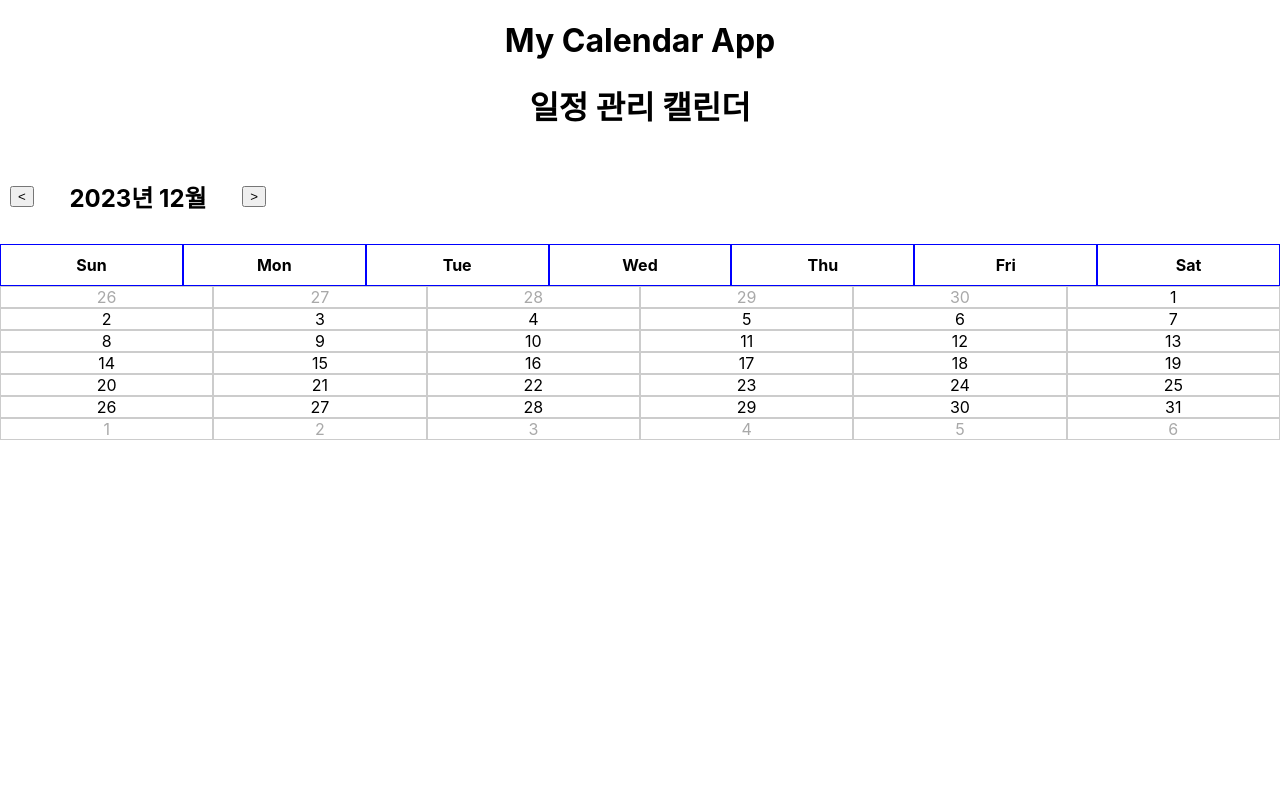
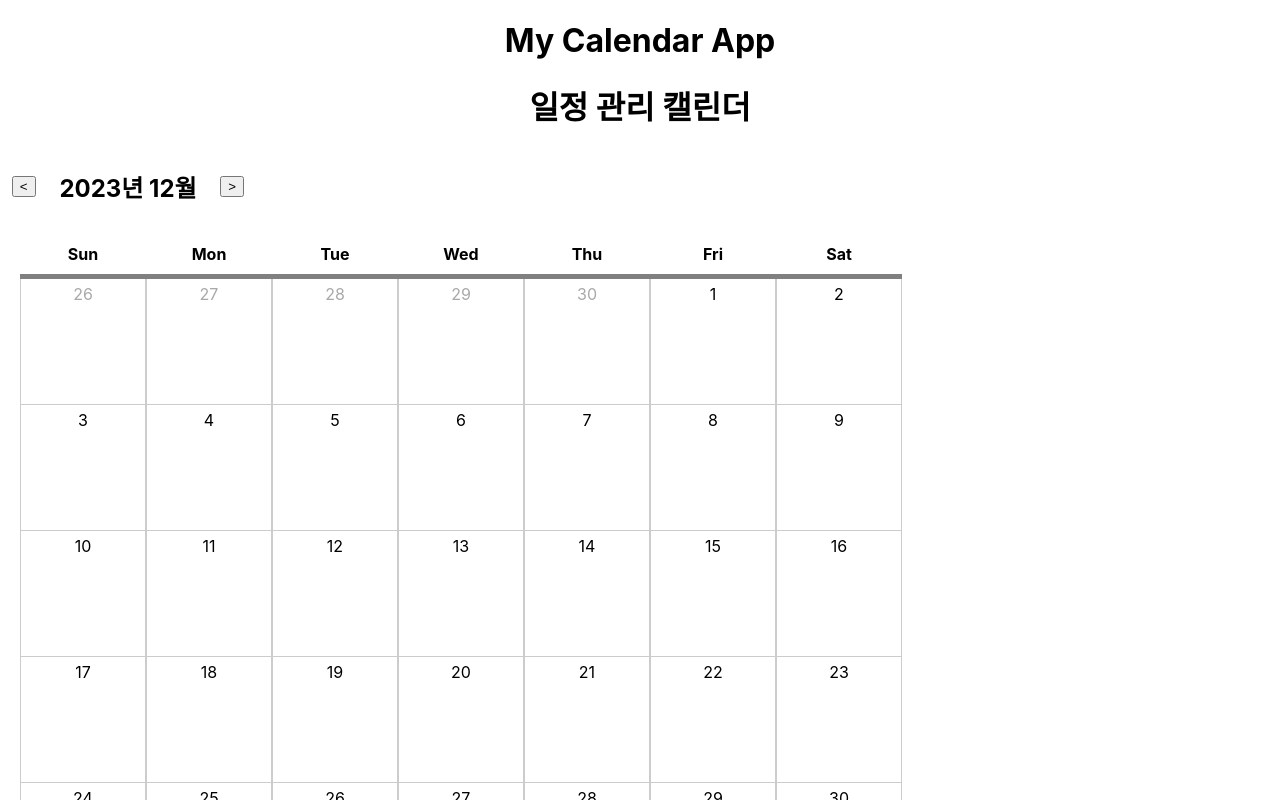
Before and after one commit to T-Notes/Tnote-FrontEnd, a React (Create React App) app: page /home in a window 1280 px wide. Shown: the top 800 px of the page. Built offline with nearby package versions, Linux system fonts and the light colour scheme.

Commit message:
design: calendar ui 수정

```diff
--- a/src/components/Calendar.tsx
+++ b/src/components/Calendar.tsx
@@ -18,37 +18,37 @@ import {
 
 const SCalendarHeader = styled.div`
   display: flex;
-  justify-content: space-between;
+  justify-content: space-around;
   width: 20%;
   align-items: center;
-  padding: 10px;
+  margin-bottom: 10px;
 `;
 const SCalendarDate = styled.div`
-  display: flex;
-  flex-direction: column;
+  padding-left: 20px;
 `;
+
 const SWeekBox = styled.div`
   display: flex;
-  justify-content: space-between;
+  width: 70%;
+  padding: 10px 0px;
+  justify-content: space-around;
+  border-bottom: 5px solid gray;
 `;
 const SWeek = styled.div`
-  text-align: center;
-  padding: 10px;
   font-weight: bold;
   width: 100%;
-  border: 1px solid blue;
 `;
 const SDaysBox = styled.div`
   display: flex;
+  width: 70%;
   flex-wrap: wrap;
-  width: 100%;
 `;
 const SDays = styled.div`
-  flex: 1 0 14.2857%;
-  text-align: center;
-  padding: 10x;
-
   border: 1px solid #ccc;
+  border-top: none;
+  flex: 1 0 14%; // 한 줄에 요소 아이템이 7개씩 들어가도록 간격 맞추기
+  padding-bottom: 100px;
+  padding-top: 5px;
 `;
 
 const Calendar = () => {
@@ -64,8 +64,7 @@ const Calendar = () => {
     days.push(day);
     day = addDays(day, 1);
   }
-  console.log('currentDate:', currentDate);
-  console.log('result:', startOfWeek(currentDate));
+
   return (
     <div>
       <h1>일정 관리 캘린더</h1>
```
